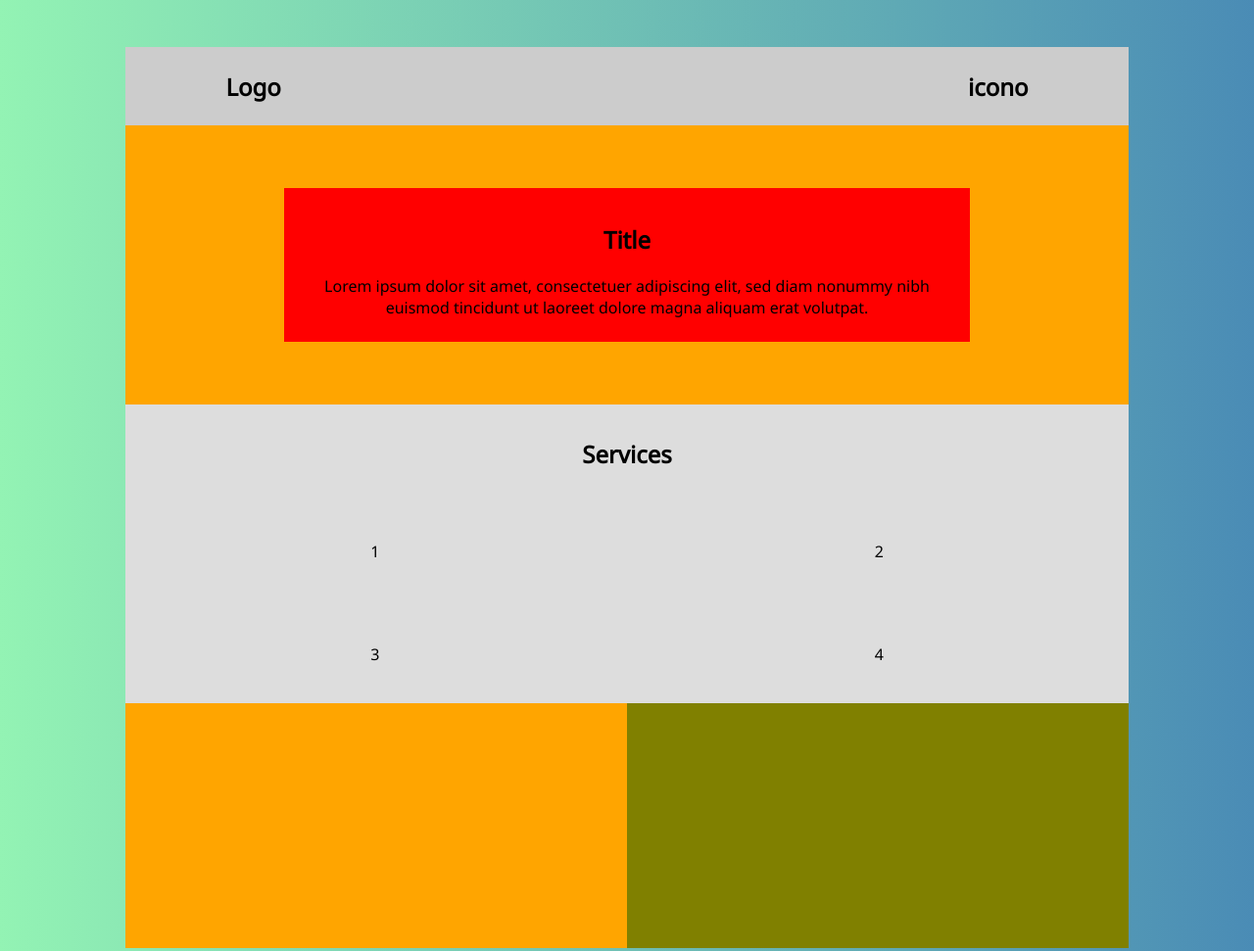
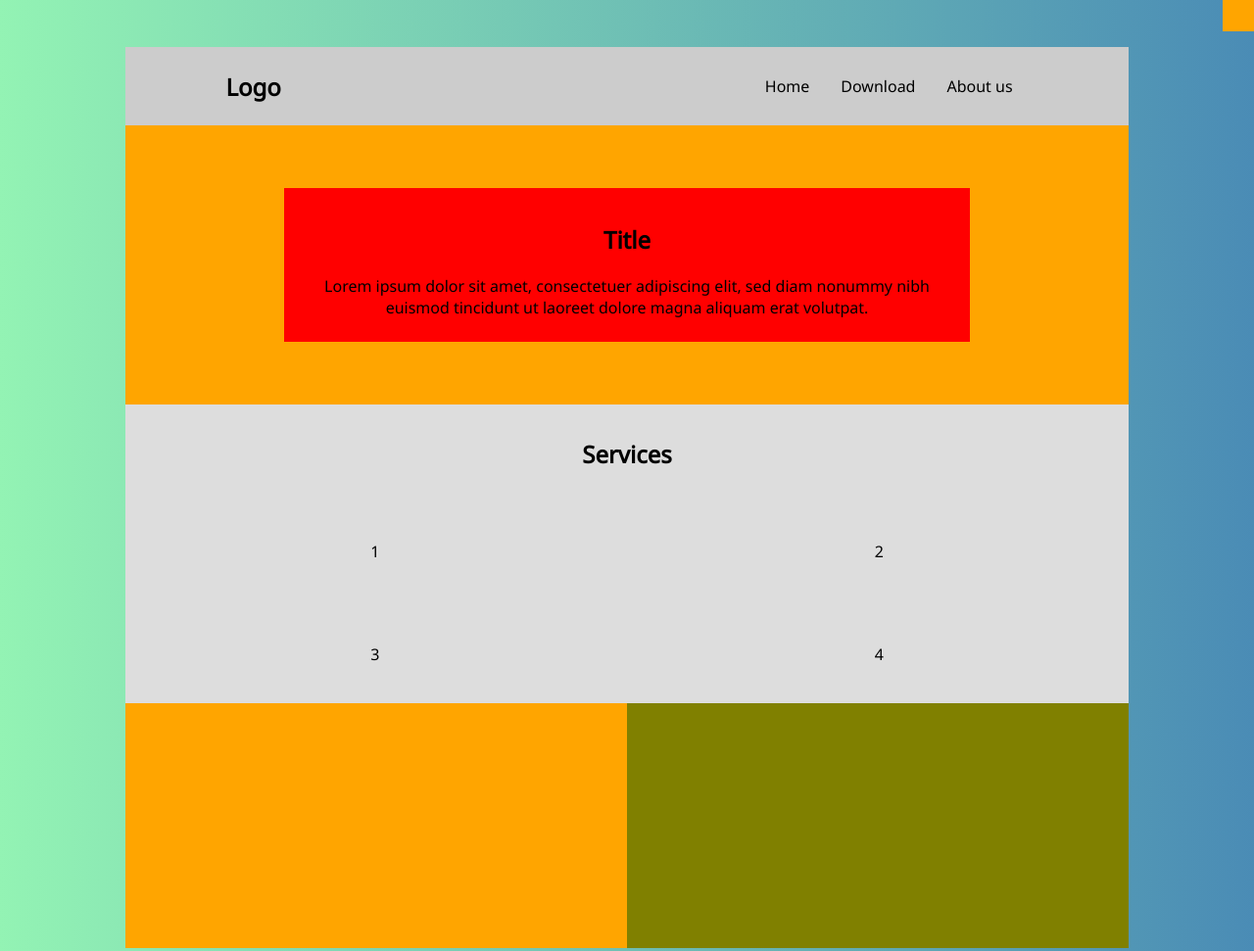
Before and after one commit to codey4k/flexbox-grid, a plain HTML site: page index.html in a window 1280 px wide. Shown: the top 971 px of the page at 98% size. Drawn offline with Linux system fonts and the light colour scheme.

Commit message:
30/12/2017

```diff
--- a/index.html
+++ b/index.html
@@ -8,12 +8,20 @@
 		<link href="https://fonts.googleapis.com/css?family=Noto+Sans" rel="stylesheet">
 	</head>
 	<body>
+		<div id="viewport"></div>
+
 		<div class="wrap">
 			<!-- Menu bar -->
 			<div class="menu">
 				<div class="menu__container">
-					<h2>Logo</h2>
-					<h2>icono</h2>
+					<h2 class="menu__logo">Logo</h2>
+					<div class="menu__icon"></div>
+
+					<ul class="menu__list">
+						<li class="menu__item">Home</li>
+						<li class="menu__item">Download</li>
+						<li class="menu__item">About us</li>
+					</ul>
 				</div>
 			</div>
 
--- a/script.js
+++ b/script.js
@@ -1,5 +1,12 @@
 document.addEventListener('DOMContentLoaded', ()=>{
 
+
+    let viewport = document.getElementById('viewport')
+    window.addEventListener('resize', function(){
+        viewport.innerHTML = window.innerWidth + "px"
+    })
+
+    // console.log(window.innerWidth)
 
     window.addEventListener('scroll',()=>{
         const scroll = document.documentElement.scrollTop || document.body.scrollTop,
--- a/style.css
+++ b/style.css
@@ -16,6 +16,15 @@
     width : 0px;
 }
 
+#viewport {
+    position : absolute;
+    padding : 1em;
+    top : 0;
+    right : 0;
+    background : orange;
+    color : #fff;
+    z-index : 2000;
+}
 
 .wrap {
     margin : 3em auto;
@@ -43,6 +52,41 @@
     justify-content : space-between;
     align-items : center;
 
+}
+
+.menu__icon {
+    position : relative;
+    width : 30px;
+    height : 2px;
+    /*line-height : 1em;*/
+    /*outline : 1px solid red;*/
+    cursor : pointer;
+    background : #444;
+    box-shadow : 0 -7px 0 #444, 0 7px 0 #444;
+}
+
+.menu__list {
+    position : relative;
+    display : none;
+}
+
+.menu__item {
+    position : relative;
+    list-style : none;
+    padding : 1em;
+    display : block;
+}
+
+@media screen and (min-width: 600px){
+    .menu__icon {
+        display : none;
+    }
+    .menu__list {
+        display : inline-flex;
+    }
+    .menu__item {
+
+    }
 }
 
 .fixed{
```
